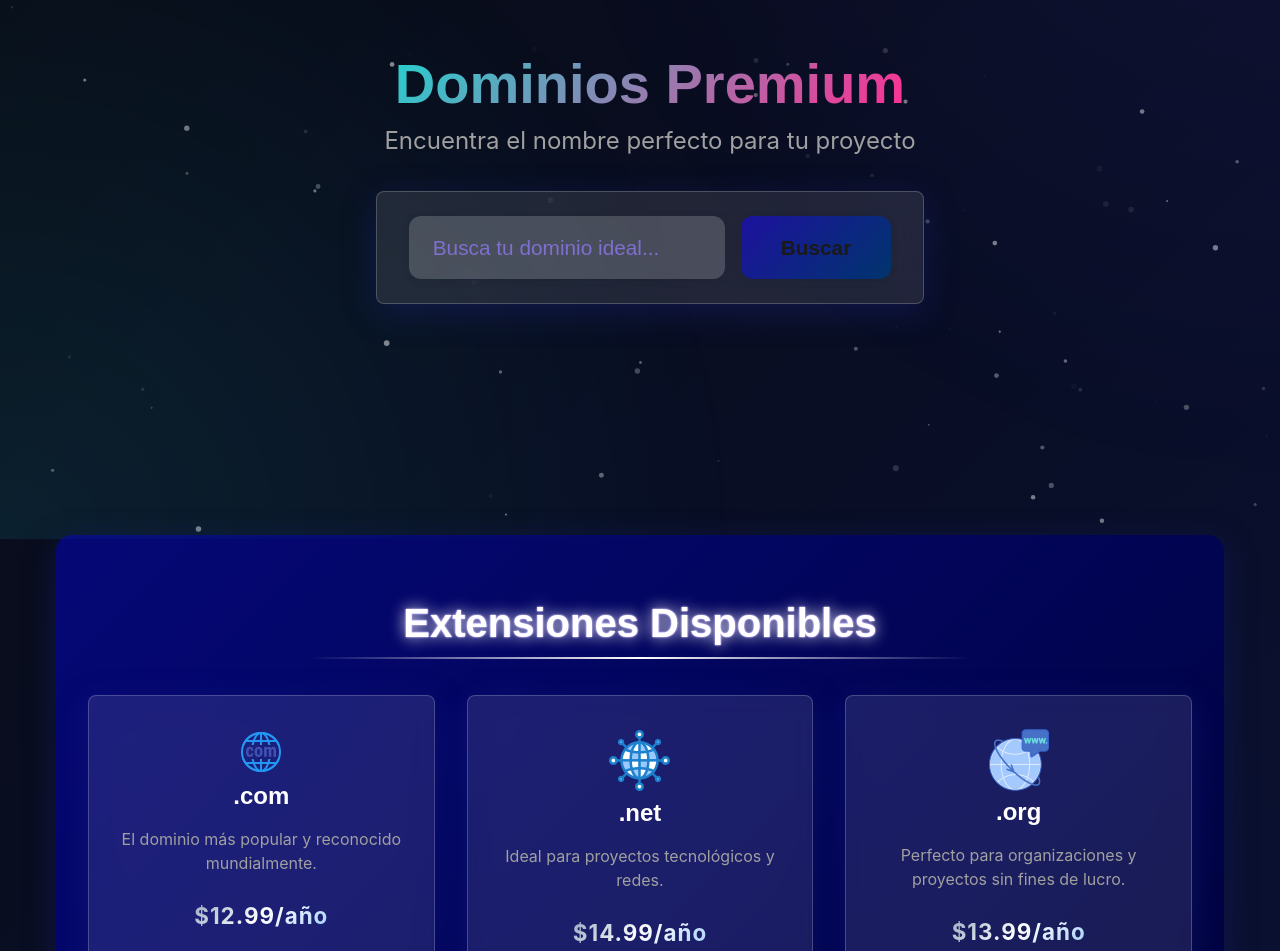
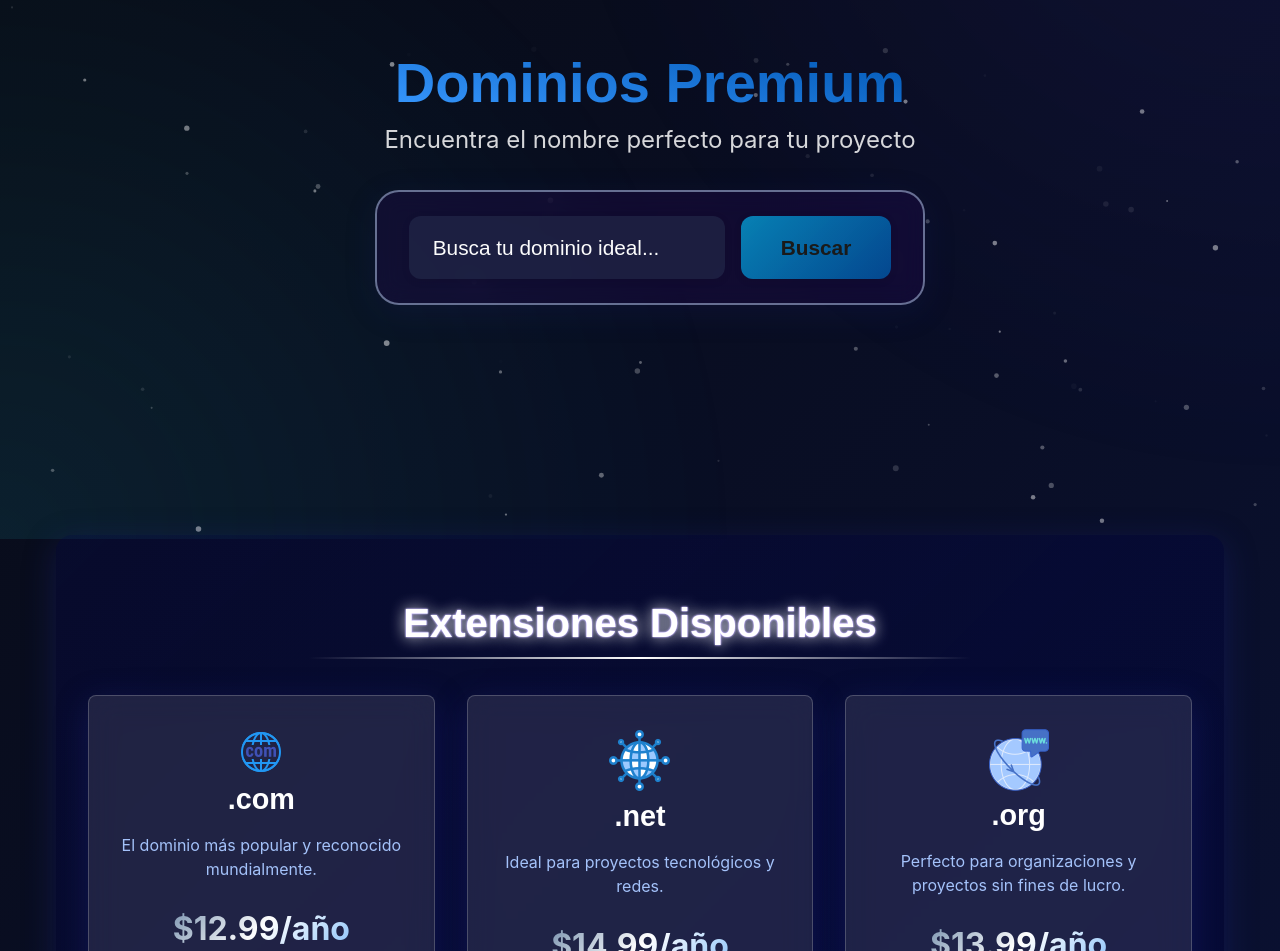
Before and after one commit to EstevanV-Q/fide, a React (Create React App) app: page /dominios in a window 1280 px wide. Shown: the part 261-1212 px from the top of the page. Built offline with nearby package versions, Linux system fonts and the light colour scheme.

Commit message:
dominios listo

```diff
--- a/src/App.css
+++ b/src/App.css
@@ -194,11 +194,7 @@ body {
 
 /* Text Styles */
 .text-center { text-align: center; }
-.text-gradient {
-  background: var(--gradient-accent);
-  -webkit-background-clip: text;
-  -webkit-text-fill-color: transparent;
-}
+
 
 /* Utility Classes */
 .m-1 { margin: var(--spacing-1); }
--- a/src/pages/Domains.css
+++ b/src/pages/Domains.css
@@ -1,8 +1,8 @@
 /* Hero Section - Búsqueda de dominios */
 .domain-search {
-  background: rgba(0, 1, 171, 0.3);
+  background: rgba(40, 40, 112, 0.74);
   backdrop-filter: blur(12px);
-  border: 2px solid #977DFF;
+  border: 2px solid #b3c7e688;
   border-radius: 15px;
   padding: 1.5rem;
   display: flex;
@@ -14,7 +14,7 @@
 
 .domain-input {
   flex: 1;
-  background: rgba(0, 3, 61, 0.5);
+  background: rgba(236, 237, 255, 0.5);
   border: 1px solid #0033FF;
   color: white;
   padding: 12px 20px;
@@ -23,7 +23,7 @@
 }
 
 .domain-input::placeholder {
-  color: rgba(151, 125, 255, 0.7);
+  color: rgb(252, 252, 252);
 }
 
 .btn-primary {
@@ -44,7 +44,7 @@
 /* Sección de extensiones */
 .features {
   padding: 4rem 2rem;
-  background: linear-gradient(135deg, #0202d879, #00033D);
+  background: linear-gradient(135deg, #0606613a, #00033d69);
 }
 
 .features-grid {
@@ -84,8 +84,8 @@
 }
 
 .feature-icon {
-  font-size: 2.5rem;
-  margin-bottom: 1rem;
+  font-size: 3rem;
+  margin-bottom: 2em;
   background: linear-gradient(90deg, #977DFF, #0033FF);
   -webkit-background-clip: text;
   background-clip: text;
@@ -95,8 +95,7 @@
 .price {
   display: block;
   margin-top: 1rem;
-  font-size: 1.5rem;
-  color: #977DFF;
+  font-size: 2rem;
   font-weight: bold;
 }
 
@@ -204,7 +203,7 @@
 }
 
 .text-gradient {
-  background: linear-gradient(12deg, #237bda 0%, #0056b3 100%);
+  background: linear-gradient(12deg, #3898ff 0%, #0056b3 100%);
   -webkit-background-clip: text;
   background-clip: text;
   color: #00ff87;
@@ -213,7 +212,7 @@
 
 .hero-subtitle {
   font-size: 1.5rem;
-  color: #a0a0a0;
+  color: #ffffffd5;
   margin-bottom: 2rem;
 }
 
@@ -222,7 +221,7 @@
   gap: 1rem;
   padding: 1.5rem 2rem;
   border-radius: 1.5rem;
-  background: rgba(255, 255, 255, 0.18);
+  background: rgba(43, 10, 95, 0.267);
   box-shadow: 0 8px 32px 0 rgba(31, 38, 135, 0.15);
   backdrop-filter: blur(12px);
   max-width: 600px;
@@ -236,14 +235,14 @@
   font-size: 1.3rem;
   border: none;
   border-radius: 0.75rem;
-  background: rgba(255, 255, 255, 0.18);
+  background: rgba(41, 52, 82, 0.473);
   color: #fff;
   box-shadow: 0 2px 8px rgba(0,0,0,0.08);
   transition: box-shadow 0.2s;
 }
 .domain-input:focus {
   outline: none;
-  box-shadow: 0 0 0 2px #00ff87;
+  box-shadow: 0 0 0 2px #00ccff59;
 }
 
 .domain-search .btn {
@@ -251,15 +250,17 @@
   font-size: 1.3rem;
   border-radius: 0.75rem;
   font-weight: 700;
-  background: linear-gradient(135deg, #1900ff83 0%, #01356d 100%);
+  background: linear-gradient(135deg, #02c4ffa2 0%, #04478f 100%);
   color: #1a1a1a;
   border: none;
   box-shadow: 0 2px 8px rgba(0,0,0,0.08);
   transition: background 0.2s, transform 0.2s;
 }
 .domain-search .btn:hover {
-  background: linear-gradient(135deg, #0c2f55 0%, #020755 100%);
+  background: linear-gradient(135deg, #005ec2 0%, #020755 100%);
   transform: translateY(-2px) scale(1.04);
+  border: none !important;
+  box-shadow: none;
 }
 
 .features {
@@ -299,27 +300,24 @@
 
 
 .feature-icon {
-  font-size: 2.5rem;
-  margin-bottom: 1rem;
+  font-size: 3rem;
+  margin-bottom: 2rem;
 }
 
 .feature-card h3 {
-  font-size: 1.5rem;
+  font-size: 1.8rem;
   margin-bottom: 1rem;
   color: #ffffff;
 }
 
 .feature-card p {
-  color: #a0a0a0;
+  color: #a4c2fa;
   margin-bottom: 1.5rem;
 }
 
 .price {
-  font-size: 1.4rem;
-  font-weight: 700;
-  color: #00ff87;
-  margin-top: 1rem;
-  letter-spacing: 1px;
+  font-size: 2rem;
+
 }
 
 
--- a/src/pages/Domains.tsx
+++ b/src/pages/Domains.tsx
@@ -104,7 +104,7 @@ const Domains: React.FC = () => {
           <p className="hero-subtitle">
             Encuentra el nombre perfecto para tu proyecto
           </p>
-          <div className="domain-search glass-card">
+          <div className="domain-search">
             <input
               type="text"
               placeholder="Busca tu dominio ideal..."
--- a/src/styles/global.css
+++ b/src/styles/global.css
@@ -355,11 +355,7 @@ a:hover::after {
 }
 
 /* Utility Classes */
-.text-gradient {
-  background: var(--gradient-accent);
-  -webkit-background-clip: text;
-  -webkit-text-fill-color: transparent;
-}
+
 
 .glass-effect {
   background: var(--glass-bg);
```
